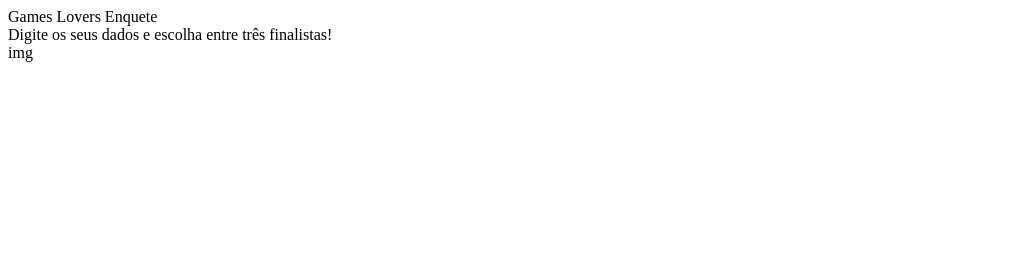
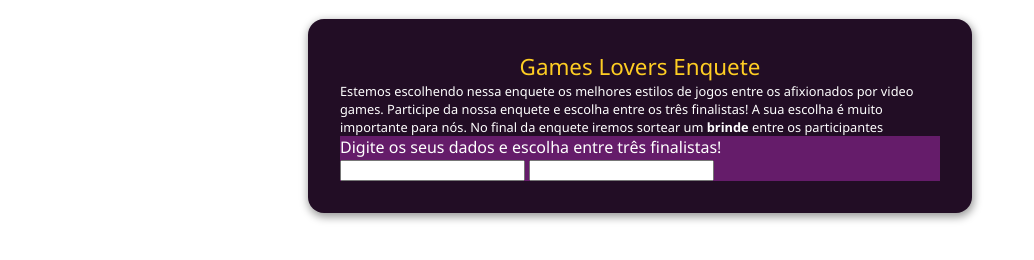
Before and after one commit to AngeloModanez/Games-Lovers, a plain HTML site: page index.html in a window 1280 px wide. Shown: the whole page, without its empty margins (0-1034 px from the left). Drawn offline with Linux system fonts and the light colour scheme.

Commit message:
close #2 - Basic Css

```diff
--- a/index.html
+++ b/index.html
@@ -1,16 +1,34 @@
 <!DOCTYPE html>
 <html lang="en">
-<head>
-    <meta charset="UTF-8">
-    <meta name="viewport" content="width=device-width, initial-scale=1.0">
-    <title>Document</title>
-</head>
-<body>
+  <head>
+    <meta charset="UTF-8" />
+    <meta name="viewport" content="width=device-width, initial-scale=1.0" />
+    <link rel="stylesheet" href="style.css" />
+    <title>Games Lovers</title>
+  </head>
+
+  <body>
     <div class="container">
-        <div>Games Lovers Enquete</div>
-        <div>Digite os seus dados e escolha entre três finalistas!</div>
-        <div>img</div>
+      <div>
+        <div class="header-title">Games Lovers Enquete</div>
+        <div class="header-subtitle">
+          Estemos escolhendo nessa enquete os melhores estilos de jogos entre os
+          afixionados por video games. Participe da nossa enquete e escolha
+          entre os três finalistas! A sua escolha é muito importante para nós.
+          No final da enquete iremos sortear um
+          <span style="font-weight: 700">brinde</span> entre os participantes
+        </div>
+      </div>
+      <div class="register">
+        <div class="register-title">
+          Digite os seus dados e escolha entre três finalistas!
+        </div>
+        <div>
+          <input type="text" />
+          <input type="text" />
+        </div>
+        <div class="voting"></div>
+      </div>
     </div>
-
-</body>
+  </body>
 </html>
--- a/style.css
+++ b/style.css
@@ -0,0 +1,49 @@
+body {
+    color: #ffffff;
+    font-family: 'Segoe UI', Tahoma, Geneva, Verdana, sans-serif;
+}
+
+.container {
+    margin: auto;
+    width: 600px;
+    border-radius: 1rem;
+    box-shadow: 1px 3px 8px 1px rgb(0, 0, 0, 0.4);
+    margin-top: 1.2rem;
+    padding: 2rem;
+    overflow: hidden;
+    background-color: #220d25;
+}
+
+.header-title {
+    font-size: 1.4rem;
+    color: #fecd23;
+    text-align: center;
+}
+
+.header-subtitle {
+    font-size: 0.8rem;
+}
+
+.register{
+    background-color: #651c6a;
+}
+
+.register-title{
+
+}
+
+input{
+
+}
+
+input:focus{
+
+}
+
+button {
+    background-color: #1d0c20;
+}
+
+button:hover{
+
+}
```
Also changed, not shown: img/local_airport_white.svg (added), img/psychology_white.svg (added), img/sports_soccer_white.svg (added), module02-project-desktop.png (added), module02-project-mobile.png (added).
